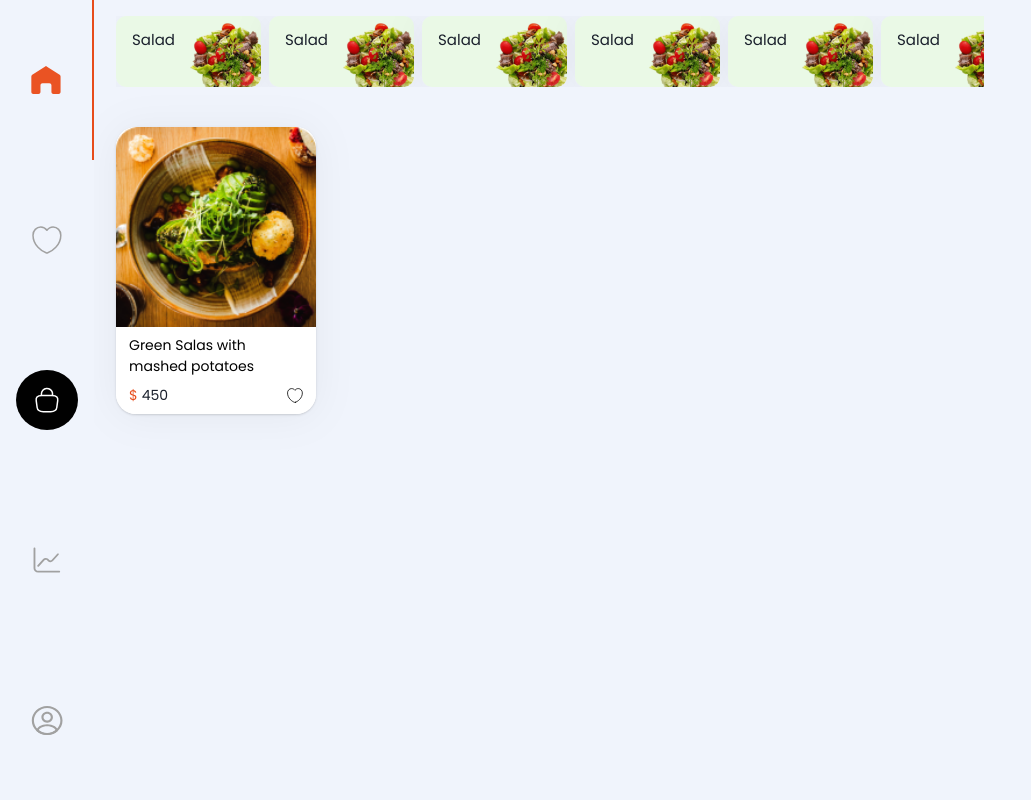
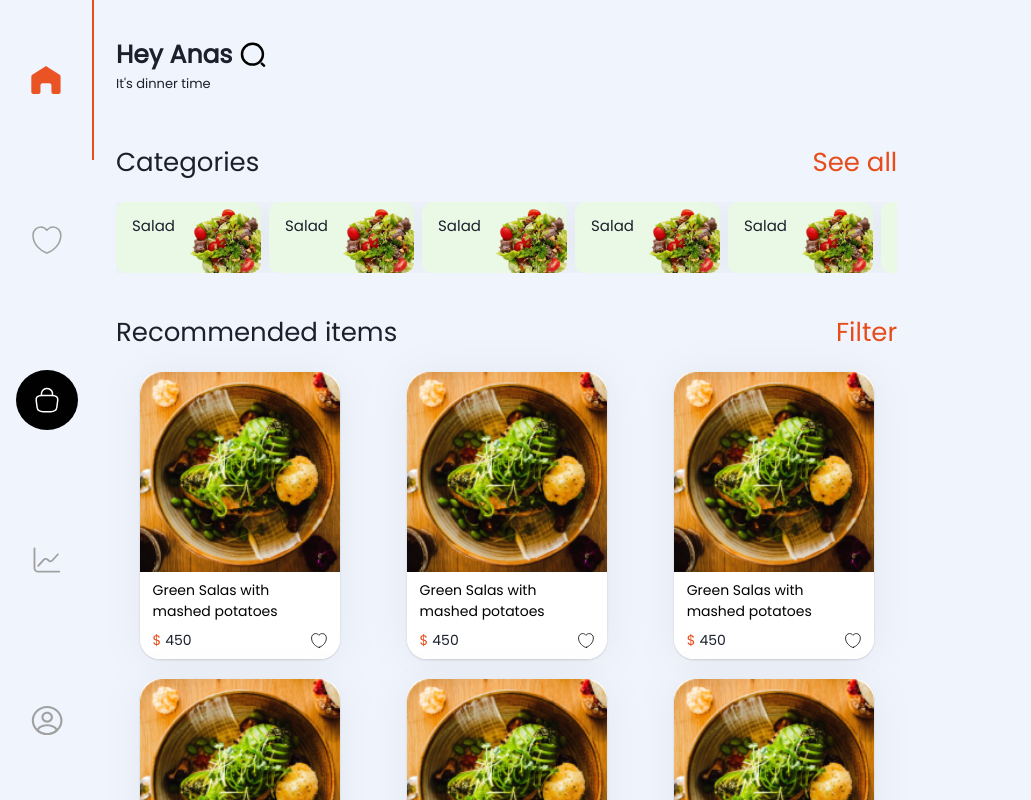
Before and after one commit to AnasMunir/monke-labs-app, a React (Vite) app: page / in a window 1280 px wide. Shown: the whole page, without its empty margins (0-1031 px from the left). Built offline with nearby package versions, Linux system fonts and the light colour scheme.

Commit message:
added section and title in ordernow page

```diff
--- a/src/features/order-now/OrderNow.tsx
+++ b/src/features/order-now/OrderNow.tsx
@@ -1,14 +1,29 @@
 import { FC } from 'react';
 import ProductItem from '../../components/product-item/ProductItem';
-import { Box, HStack } from '@chakra-ui/react';
+import { Box, HStack, SimpleGrid, Text, VStack } from '@chakra-ui/react';
 import CategoryItem from '../../components/category-item/CategoryItem';
+import { SearchIcon } from '../../components/Icon';
+import Section from '../../components/section/Section';
 
 const OrderNow: FC = () => {
   return (
     <>
+      <HStack marginBottom='50px' justifyContent={{ base: 'space-between', md: 'start' }}>
+        <VStack align='left' marginTop='20px' spacing='0'>
+          <Text as='h1' fontSize='25px' fontWeight={600}>
+            Hey Anas
+          </Text>
+          <Text as='p' fontSize='13px' fontWeight={400}>
+            It's dinner time
+          </Text>
+        </VStack>
+        <SearchIcon />
+      </HStack>
+      <Section heading='Categories' control='See all' marginBottom='40px'>
         <HStack
           overflow='auto'
           whiteSpace='nowrap'
+          width={{ base: '100%', md: '90%' }}
           sx={{
             '::-webkit-scrollbar': {
               display: 'none',
@@ -18,10 +33,20 @@ const OrderNow: FC = () => {
             <CategoryItem key={index} />
           ))}
         </HStack>
-      <Box marginBottom={10} />
+      </Section>
+      <Section heading='Recommended items' control='Filter'>
+        <SimpleGrid
+          columns={{ base: 2, md: 3 }}
+          width={{ base: '100%', md: '90%' }}
+          spacing='20px'
+          justifyItems='center'>
+          {[...Array(12)].map((_, index) => (
             <Box width={{ base: '172px', md: '200px' }}>
-        <ProductItem />
+              <ProductItem key={index} />
             </Box>
+          ))}
+        </SimpleGrid>
+      </Section>
     </>
   );
 };
```
Lines whose indentation alone changed are shown as unchanged.
